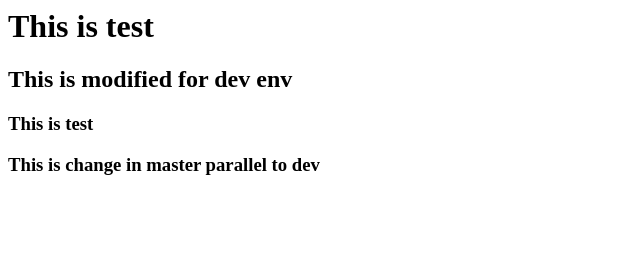
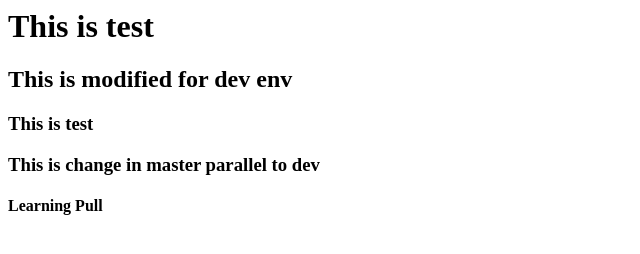
Before and after one commit to pyndahvr/WebTest, a plain HTML site: page index.html in a window 1280 px wide. Shown: the whole page, without its empty margins (0-640 px from the left). Drawn offline with Linux system fonts and the light colour scheme.

Commit message:
learning pull

```diff
--- a/index.html
+++ b/index.html
@@ -2,3 +2,4 @@
 <h2>This is modified for dev env</h2>
 <h3>This is test</h3>
 <h3>This is change in master parallel to dev</h3>
+<h4>Learning Pull<h4>
```
